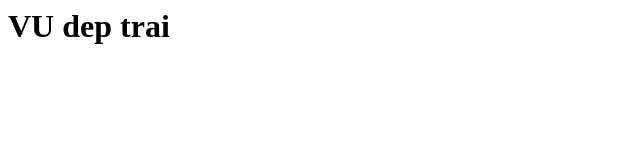
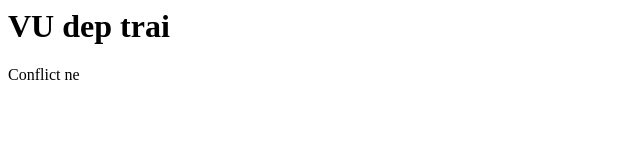
Before and after one commit to tricknguyen/github-test, a plain HTML site: page index.html in a window 1280 px wide. Shown: the full height of the page, 0-640 px from the left. Drawn offline with Linux system fonts and the light colour scheme.

Commit message:
Update index.html

```diff
--- a/index.html
+++ b/index.html
@@ -1 +1,2 @@
 <h1>VU dep trai</h1>
+<p>Conflict ne</p>
```
